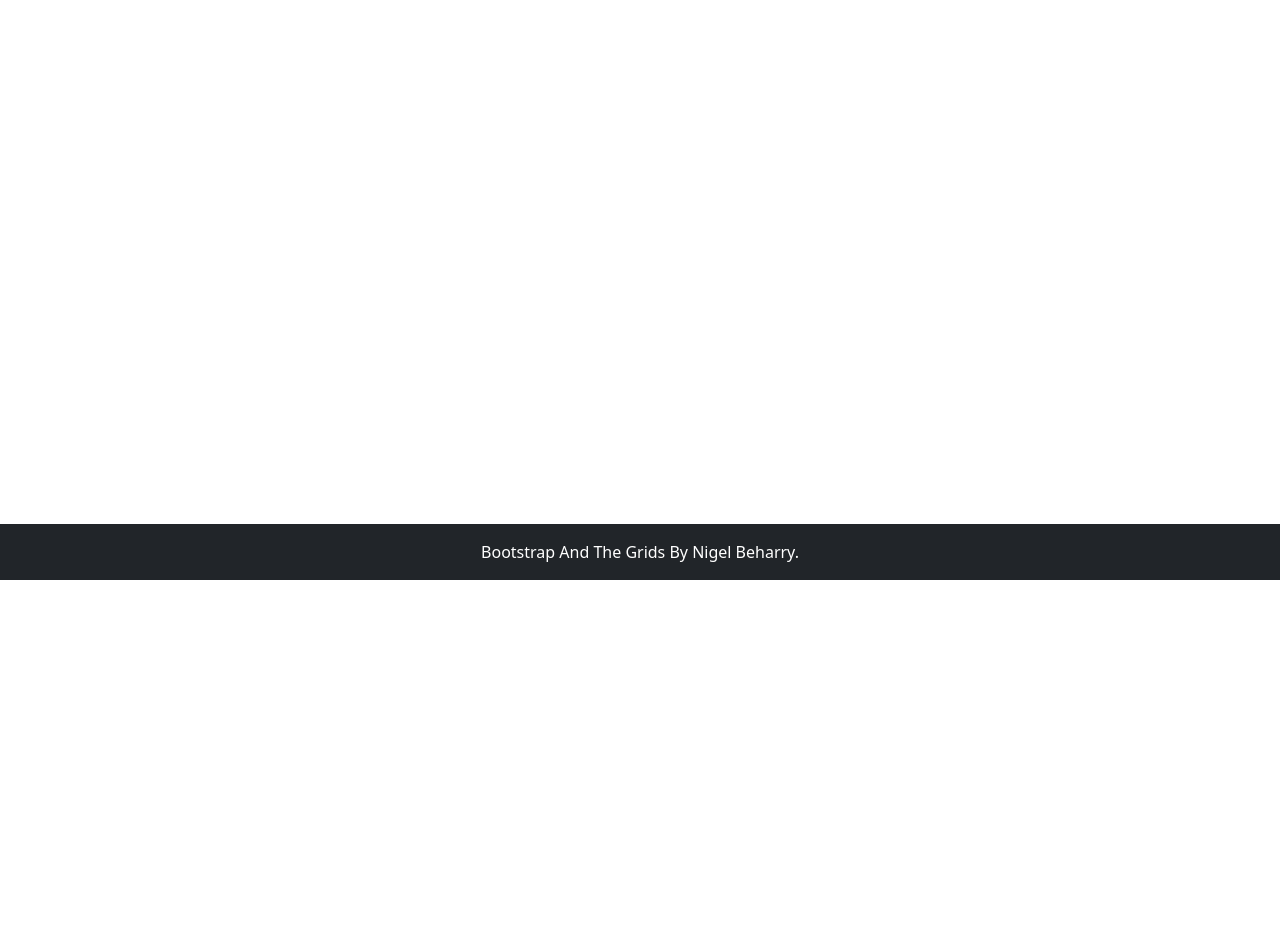
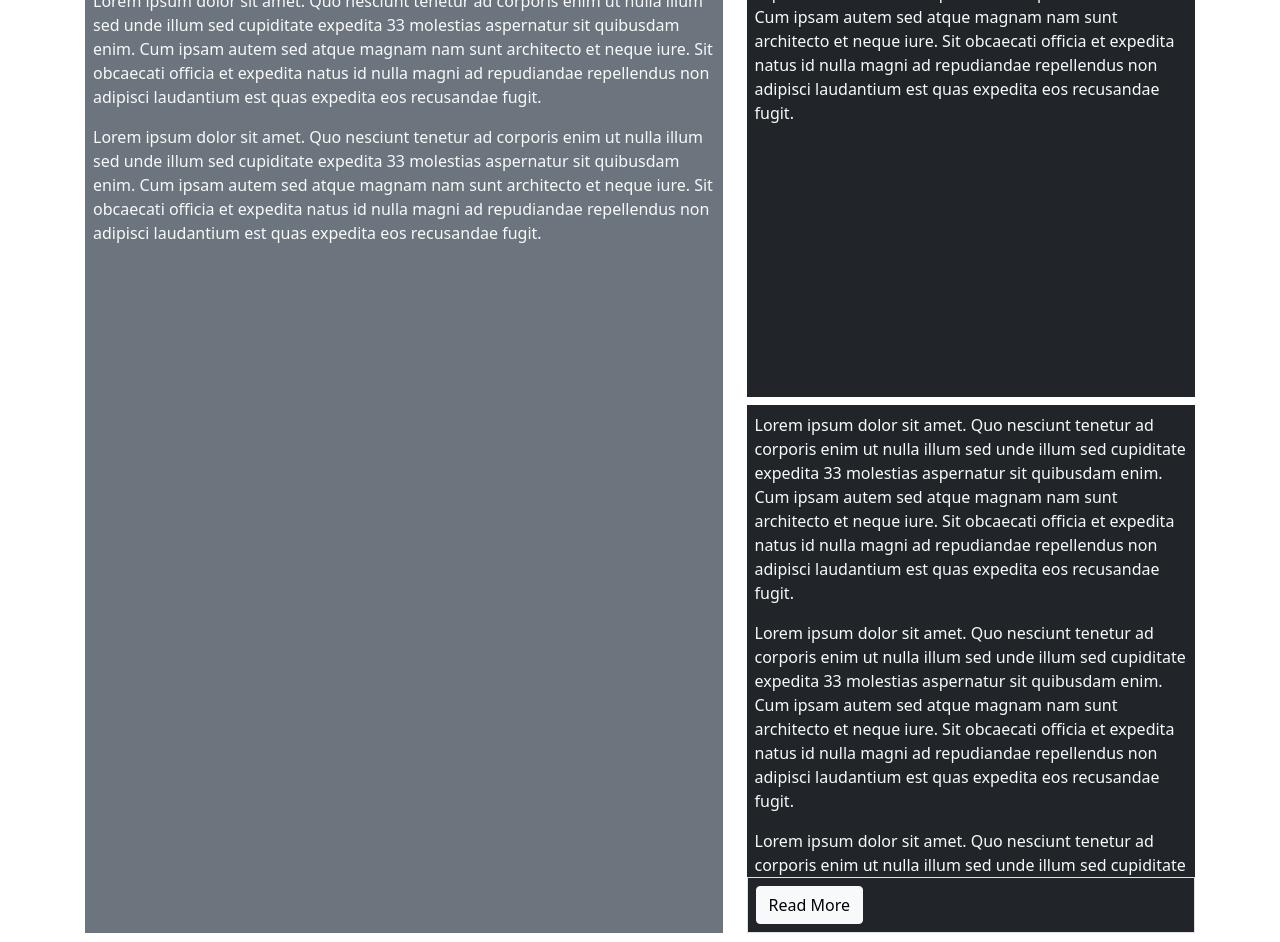
Before and after one commit to NigelBeharry/BootStrapAndTheGrids, a plain HTML site: page Grid3.html in a window 1280 px wide. Shown: the part 220-1162 px from the top of the page. Before the commit the page ends 800 px from the top, so only its background shows below. Drawn offline with nearby package versions, Linux system fonts and the light colour scheme; a web font is replaced by a local one.

Commit message:
Complete 1st phase of Grid3

```diff
--- a/Grid3.html
+++ b/Grid3.html
@@ -63,8 +63,55 @@
   </nav>
 
   <main class="flex-shrink-0">
-    <div class="container">
-
+    <div class="container h-100 minHeight">
+      <div class="row h-100">
+        <!-- Left Column -->
+        <div class="col-7">
+          <div class="bg-secondary text-light h-100 p-2">
+            <h1>Article Title</h1>
+            <p>Lorem ipsum dolor sit amet. Quo nesciunt tenetur ad corporis enim ut nulla illum sed unde illum sed
+              cupiditate expedita 33 molestias aspernatur sit quibusdam enim. Cum ipsam autem sed atque magnam nam sunt
+              architecto et neque iure. Sit obcaecati officia et expedita natus id nulla magni ad repudiandae
+              repellendus non adipisci laudantium est quas expedita eos recusandae fugit. </p>
+            <p>Lorem ipsum dolor sit amet. Quo nesciunt tenetur ad corporis enim ut nulla illum sed unde illum sed
+              cupiditate expedita 33 molestias aspernatur sit quibusdam enim. Cum ipsam autem sed atque magnam nam
+              sunt
+              architecto et neque iure. Sit obcaecati officia et expedita natus id nulla magni ad repudiandae
+              repellendus non adipisci laudantium est quas expedita eos recusandae fugit. </p>
+          </div>
+        </div>
+        <!-- Right Column -->
+        <div class="col-5 h-100 d-flex flex-column justify-content-evenly">
+          <!-- Use flexbox in bootstrap to align boxes line 78 -->
+          <!-- Right Top Column -->
+          <div class="bg-dark text-light h-50 p-2">
+            <p>Lorem ipsum dolor sit amet. Quo nesciunt tenetur ad corporis enim ut nulla illum sed unde illum sed
+              cupiditate expedita 33 molestias aspernatur sit quibusdam enim. Cum ipsam autem sed atque magnam nam sunt
+              architecto et neque iure. Sit obcaecati officia et expedita natus id nulla magni ad repudiandae
+              repellendus non adipisci laudantium est quas expedita eos recusandae fugit. </p>
+          </div>
+          <!-- Right Bottom Column -->
+          <div class="bg-dark text-light h-50 mt-2 p-2 overflow-hidden">
+            <p>Lorem ipsum dolor sit amet. Quo nesciunt tenetur ad corporis enim ut nulla illum sed unde illum sed
+              cupiditate expedita 33 molestias aspernatur sit quibusdam enim. Cum ipsam autem sed atque magnam nam sunt
+              architecto et neque iure. Sit obcaecati officia et expedita natus id nulla magni ad repudiandae
+              repellendus non adipisci laudantium est quas expedita eos recusandae fugit. </p>
+            <p>Lorem ipsum dolor sit amet. Quo nesciunt tenetur ad corporis enim ut nulla illum sed unde illum sed
+              cupiditate expedita 33 molestias aspernatur sit quibusdam enim. Cum ipsam autem sed atque magnam nam
+              sunt
+              architecto et neque iure. Sit obcaecati officia et expedita natus id nulla magni ad repudiandae
+              repellendus non adipisci laudantium est quas expedita eos recusandae fugit. </p>
+            <p>Lorem ipsum dolor sit amet. Quo nesciunt tenetur ad corporis enim ut nulla illum sed unde illum sed
+              cupiditate expedita 33 molestias aspernatur sit quibusdam enim. Cum ipsam autem sed atque magnam nam
+              sunt
+              architecto et neque iure. Sit obcaecati officia et expedita natus id nulla magni ad repudiandae
+              repellendus non adipisci laudantium est quas expedita eos recusandae fugit. </p>
+          </div>
+          <div class="bg-dark text-light  border border-top p-2">
+            <button class="btn btn-light" type="button">Read More</button>
+          </div>
+        </div>
+      </div>
     </div>
   </main>
   <footer class="footer mt-auto py-3 bg-dark sticky-footer">
```
